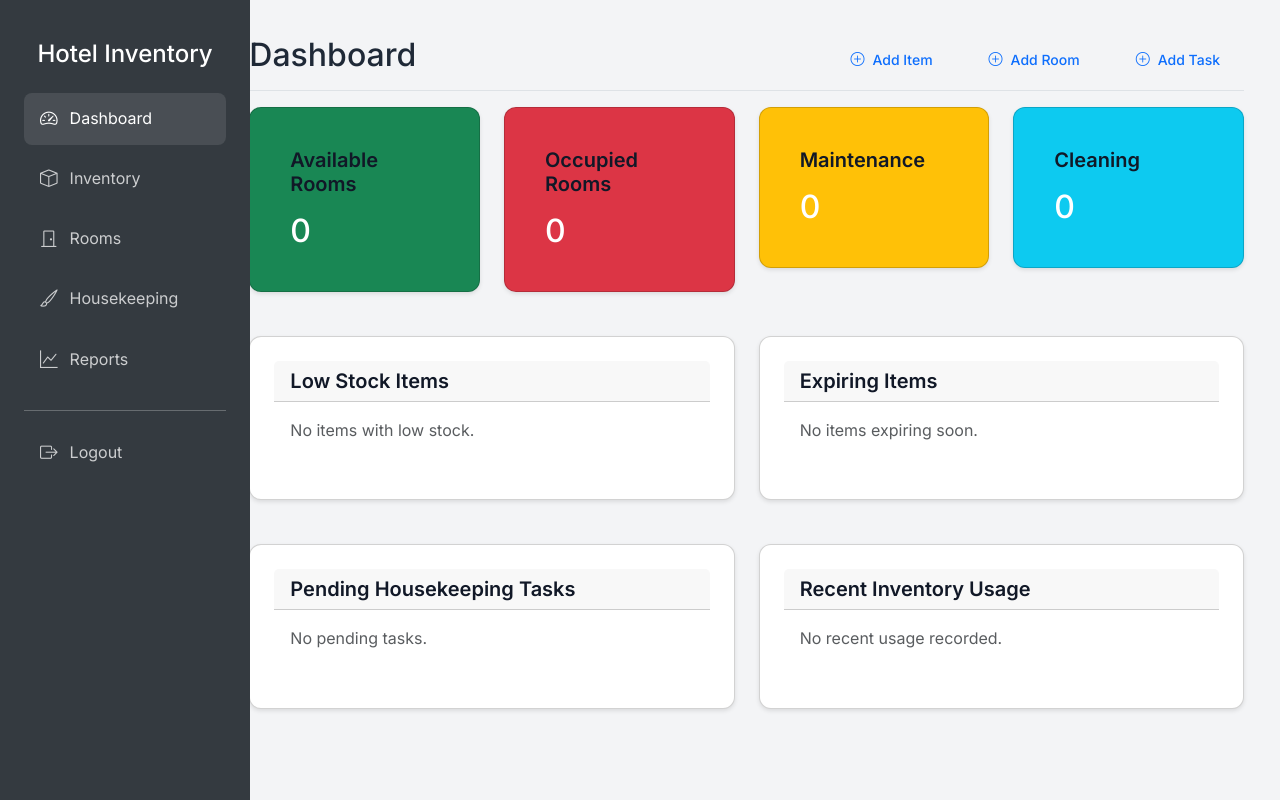
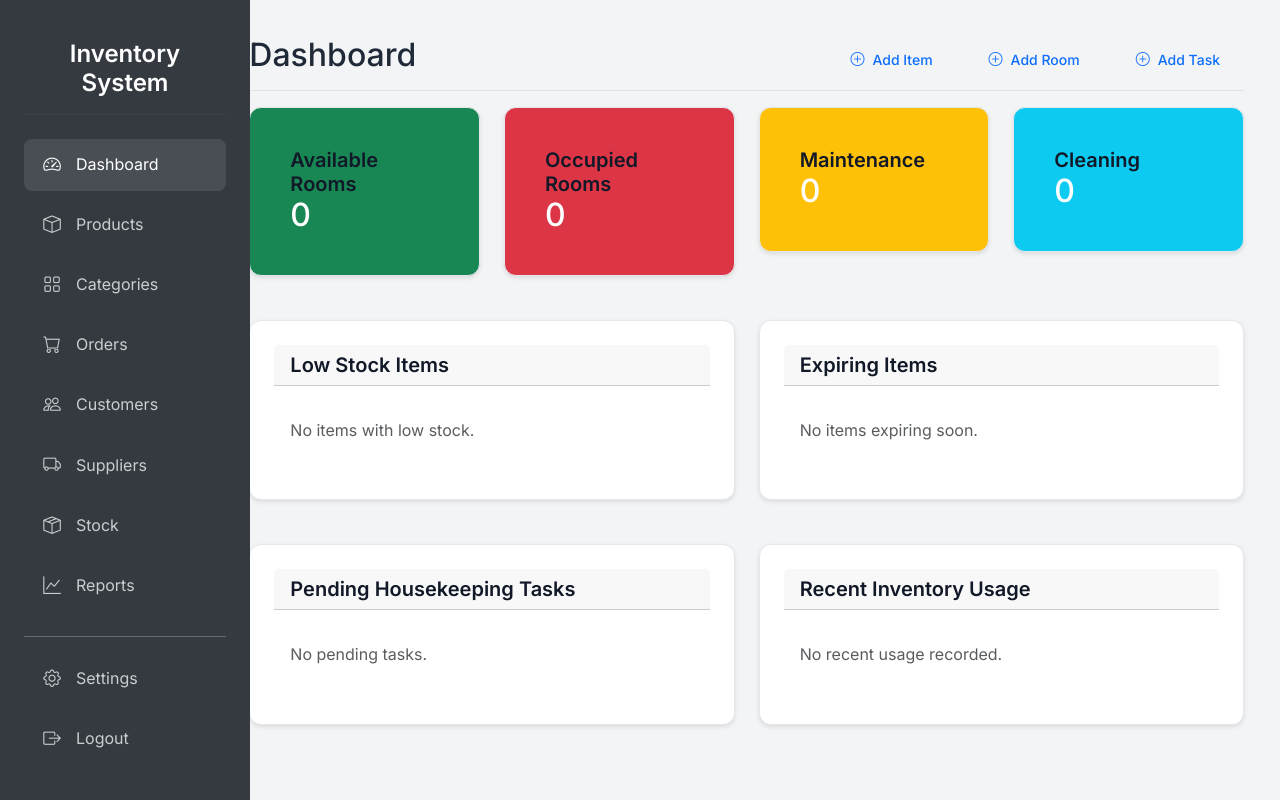
Before and after one commit to Adityadixit2618/inVentory, a Django app: page /dashboard/ in a window 1280 px wide. Run offline with Django 4.2, Linux system fonts and the light colour scheme; the visitor is signed in with stand-in values (Sample User, id 1); data that the repository does not hold is empty; some libraries are stand-ins or nearby versions.

Commit message:
refactor: convert to standard inventory management system - Update navigation, remove hotel features, add inventory-specific components, improve styling

```diff
--- a/inventory/templates/inventory/base.html
+++ b/inventory/templates/inventory/base.html
@@ -5,7 +5,7 @@
 <head>
 	<meta charset="UTF-8">
 	<meta name="viewport" content="width=device-width, initial-scale=1.0">
-	<title>{% block title %}Inventory Management{% endblock %}</title>
+	<title>{% block title %}Inventory Management System{% endblock %}</title>
 	<link href="https://cdn.jsdelivr.net/npm/bootstrap@5.3.0/dist/css/bootstrap.min.css" rel="stylesheet">
 	<link href="https://cdn.jsdelivr.net/npm/bootstrap-icons@1.7.2/font/bootstrap-icons.css" rel="stylesheet">
 	<link href="{% static 'css/main.css' %}" rel="stylesheet">
@@ -49,7 +49,7 @@
 			<!-- Sidebar -->
 			<div class="col-md-3 col-lg-2 d-md-block sidebar collapse">
 				<div class="position-sticky pt-3">
-					<h4 class="text-white text-center mb-4">Hotel Inventory</h4>
+					<h4 class="text-white text-center mb-4">Inventory System</h4>
 					<ul class="nav flex-column">
 						<li class="nav-item">
 							<a class="nav-link {% if request.resolver_match.url_name == 'dashboard' %}active{% endif %}" href="{% url 'dashboard' %}">
@@ -57,18 +57,33 @@
 							</a>
 						</li>
 						<li class="nav-item">
-							<a class="nav-link {% if request.resolver_match.url_name == 'inventory_list' %}active{% endif %}" href="{% url 'inventory_list' %}">
-								<i class="bi bi-box"></i> Inventory
+							<a class="nav-link {% if request.resolver_match.url_name == 'products' %}active{% endif %}" href="{% url 'products' %}">
+								<i class="bi bi-box"></i> Products
 							</a>
 						</li>
 						<li class="nav-item">
-							<a class="nav-link {% if request.resolver_match.url_name == 'room_list' %}active{% endif %}" href="{% url 'room_list' %}">
-								<i class="bi bi-door-closed"></i> Rooms
+							<a class="nav-link {% if request.resolver_match.url_name == 'categories' %}active{% endif %}" href="{% url 'categories' %}">
+								<i class="bi bi-grid"></i> Categories
 							</a>
 						</li>
 						<li class="nav-item">
-							<a class="nav-link {% if request.resolver_match.url_name == 'task_list' %}active{% endif %}" href="{% url 'task_list' %}">
-								<i class="bi bi-brush"></i> Housekeeping
+							<a class="nav-link {% if request.resolver_match.url_name == 'orders' %}active{% endif %}" href="{% url 'orders' %}">
+								<i class="bi bi-cart"></i> Orders
+							</a>
+						</li>
+						<li class="nav-item">
+							<a class="nav-link {% if request.resolver_match.url_name == 'customers' %}active{% endif %}" href="{% url 'customers' %}">
+								<i class="bi bi-people"></i> Customers
+							</a>
+						</li>
+						<li class="nav-item">
+							<a class="nav-link {% if request.resolver_match.url_name == 'suppliers' %}active{% endif %}" href="{% url 'suppliers' %}">
+								<i class="bi bi-truck"></i> Suppliers
+							</a>
+						</li>
+						<li class="nav-item">
+							<a class="nav-link {% if request.resolver_match.url_name == 'stock' %}active{% endif %}" href="{% url 'stock' %}">
+								<i class="bi bi-box-seam"></i> Stock
 							</a>
 						</li>
 						<li class="nav-item">
@@ -79,6 +94,11 @@
 					</ul>
 					<hr class="text-white">
 					<ul class="nav flex-column">
+						<li class="nav-item">
+							<a class="nav-link {% if request.resolver_match.url_name == 'settings' %}active{% endif %}" href="{% url 'settings' %}">
+								<i class="bi bi-gear"></i> Settings
+							</a>
+						</li>
 						<li class="nav-item">
 							<a href="{% url 'logout' %}" class="nav-link">
 								<i class="bi bi-box-arrow-right"></i> Logout
--- a/static/css/main.css
+++ b/static/css/main.css
@@ -2,8 +2,8 @@
 
 /* Variables */
 :root {
-    --primary-color: #4f46e5;
-    --primary-hover: #4338ca;
+    --primary-color: #2563eb;
+    --primary-hover: #1d4ed8;
     --secondary-color: #64748b;
     --success-color: #22c55e;
     --warning-color: #eab308;
@@ -56,7 +56,9 @@ body {
     z-index: 1000;
 }
 
-.sidebar h1 {
+.sidebar h4 {
+    color: white;
+    font-weight: 600;
     margin-bottom: 2rem;
     padding-bottom: 1rem;
     border-bottom: 1px solid var(--gray-700);
@@ -76,6 +78,8 @@ body {
 .nav-link i {
     margin-right: 0.75rem;
     font-size: 1.1rem;
+    width: 1.5rem;
+    text-align: center;
 }
 
 .nav-link:hover {
@@ -104,6 +109,7 @@ body {
     padding: 1.5rem;
     margin-bottom: 1.5rem;
     transition: all 0.2s ease;
+    border: 1px solid var(--gray-200);
 }
 
 .card:hover {
@@ -111,14 +117,21 @@ body {
     box-shadow: 0 4px 6px rgba(0,0,0,0.1);
 }
 
+.card-header {
+    display: flex;
+    justify-content: space-between;
+    align-items: center;
+    margin-bottom: 1rem;
+}
+
 .card-title {
     color: var(--gray-900);
     font-size: 1.25rem;
     font-weight: 600;
-    margin-bottom: 1rem;
+    margin-bottom: 0;
 }
 
-/* Modern Forms */
+/* Forms */
 .form-group {
     margin-bottom: 1.5rem;
 }
```
Also changed, not shown: other parts of static/css/main.css (+65 -17 lines).
